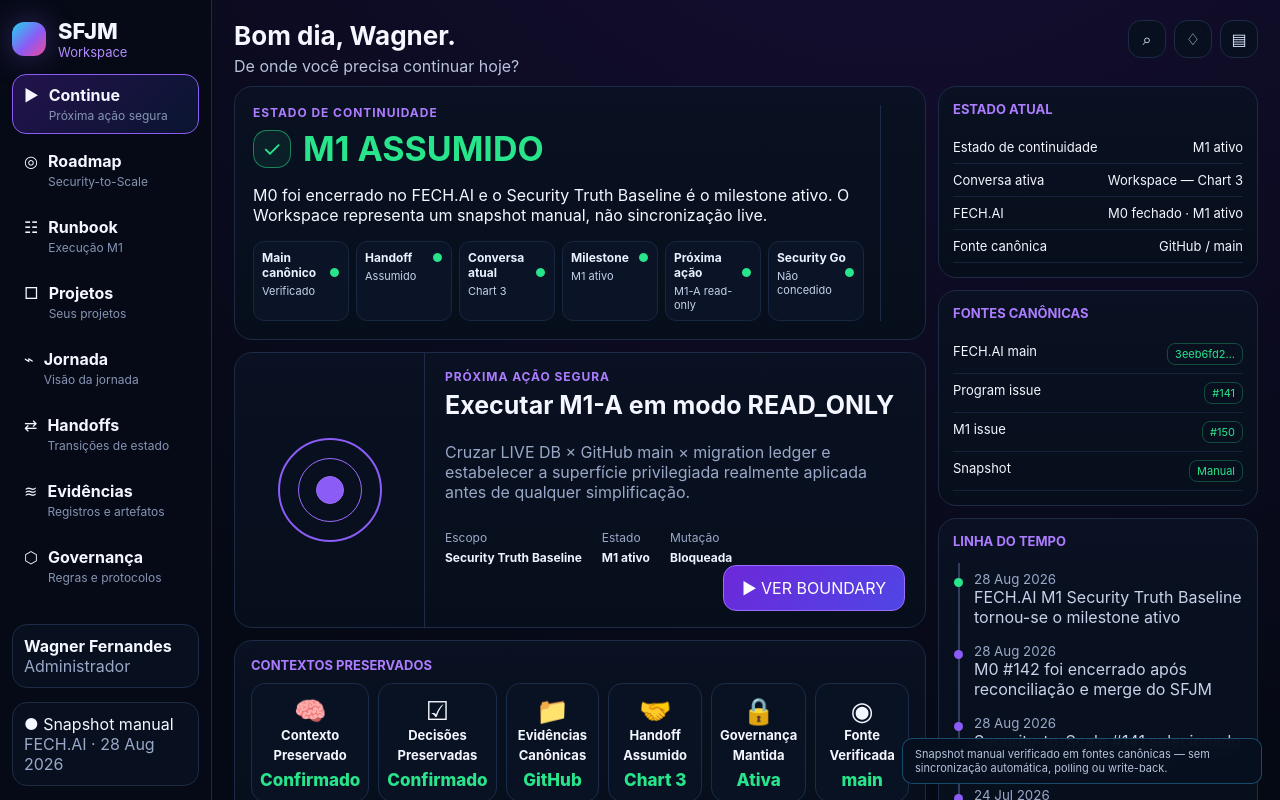
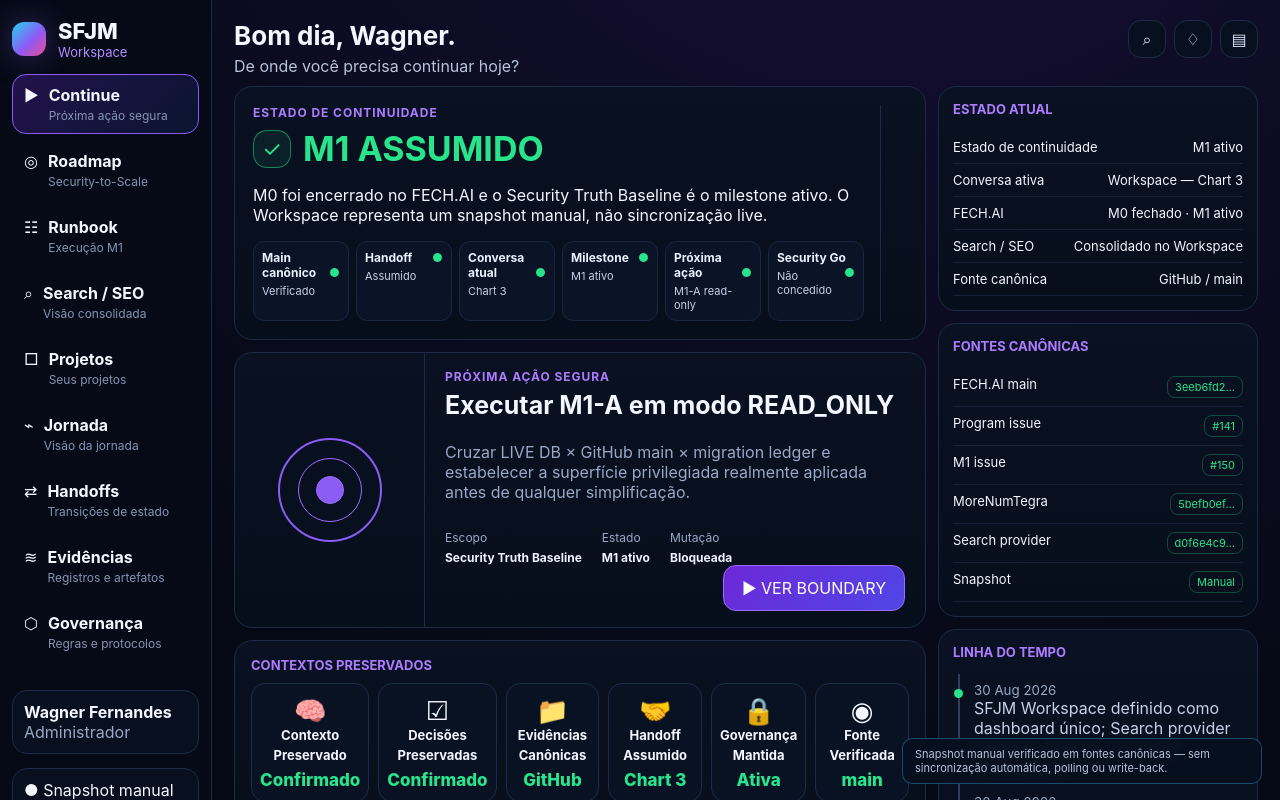
Before and after one commit to wagnerjfjunior/sfjm-workspace, a Next.js app: page / in a window 1280 px wide. Shown: the top 800 px of the page. Built offline with nearby package versions, Linux system fonts and the light colour scheme.

Commit message:
feat: add unified Search provider snapshot

```diff
--- a/data/workspace-demo.ts
+++ b/data/workspace-demo.ts
@@ -52,6 +52,23 @@ export type ProgramSnapshot = {
   runbook: RunbookItem[];
 };
 
+export type SearchPortfolioSnapshot = {
+  consumer: string;
+  consumerRepository: string;
+  consumerObservedSha: string;
+  releaseSha: string;
+  provider: string;
+  providerRepository: string;
+  providerObservedSha: string;
+  observedAt: string;
+  status: string;
+  nextAction: string;
+  providerResult: string;
+  searchState: string[];
+  measurementState: string[];
+  boundaries: string[];
+};
+
 export function calculateAcceptedProgramProgress(milestones: ProgramMilestone[]) {
   return milestones.reduce(
     (total, milestone) => total + milestone.weight * (milestone.acceptedPercent / 100),
@@ -65,6 +82,7 @@ export const workspaceDemo = {
     { icon: "▶", label: "Continue", helper: "Próxima ação segura", href: "#continue", active: true },
     { icon: "◎", label: "Roadmap", helper: "Security-to-Scale", href: "#fechai-program" },
     { icon: "☷", label: "Runbook", helper: "Execução M1", href: "#fechai-runbook" },
+    { icon: "⌕", label: "Search / SEO", helper: "Visão consolidada", href: "#search-portfolio" },
     { icon: "□", label: "Projetos", helper: "Seus projetos", href: "#projects" },
     { icon: "⌁", label: "Jornada", helper: "Visão da jornada", href: "#journey" },
     { icon: "⇄", label: "Handoffs", helper: "Transições de estado", href: "#" },
@@ -104,20 +122,52 @@ export const workspaceDemo = {
     {
       name: "MoreNumTegra",
       kind: "Projeto externo",
-      continuityState: "Green V1 funcionalmente homologada",
-      nextSafeAction: "Manter a produção estável e validar o HTTPS de www.moretegra.com.br quando a Green concluir o certificado.",
+      continuityState: "Search + Conversion publicada · P0-B pendente",
+      nextSafeAction: "Iniciar P0-B Search/indexabilidade; Measurement Foundation permanece em gate separado.",
       blockers: [
-        "www.moretegra.com.br com certificado ainda pendente no snapshot",
-        "Analytics/pixels/tags dependem de gate específico",
-        "Mudanças materiais devem seguir GitHub → Vercel → Green",
-        "Dados comerciais mutáveis exigem nova evidência antes de atualização"
+        "Robots/sitemap/Search Console ainda não comprovados/configurados",
+        "Measurement MoreNumTegra ainda não configurado",
+        "Consent enforcement técnico ainda não provado",
+        "Tracking, Search Console, Google Ads e spend exigem gates separados"
       ],
       repository: "wagnerjfjunior/MoreNumTegra",
-      observedSha: "3eca0d4fc212ef5bb499c92534dedd5ac86094e6",
-      observedAt: "28 Aug 2026",
-      verification: "Snapshot manual verificado · sem sincronização automática"
+      observedSha: "5befb0efee8e4bd6ca96bb594c010afded24056e",
+      observedAt: "30 Aug 2026",
+      verification: "Snapshot manual · release publicada 18cfab98e01be29c86d78d08f2f5035a8da70444"
     }
   ] satisfies ExternalProject[],
+
+  searchPortfolio: {
+    consumer: "MoreNumTegra",
+    consumerRepository: "wagnerjfjunior/MoreNumTegra",
+    consumerObservedSha: "5befb0efee8e4bd6ca96bb594c010afded24056e",
+    releaseSha: "18cfab98e01be29c86d78d08f2f5035a8da70444",
+    provider: "Ecossistema de Blogs, Sites, Portais e SEO",
+    providerRepository: "wagnerjfjunior/Blogs-sites-portais-seo",
+    providerObservedSha: "d0f6e4c9879a48bdac00bea1cf40056e04bf736c",
+    observedAt: "30 Aug 2026",
+    status: "Provider PR #10 integrada · dashboard único no SFJM Workspace",
+    nextAction: "P0-B Search/indexabilidade no consumer; Measurement Foundation depois de gate próprio.",
+    providerResult: "Award + conversion pricing + technical metadata guidance integrated",
+    searchState: [
+      "Search + Conversion release publicada",
+      "Title/meta/canonical JS/JSON-LD básicos no consumer",
+      "P0-B: validar indexabilidade, robots, sitemap e Search Console",
+      "Vercel permanece homologação noindex"
+    ],
+    measurementState: [
+      "Green capability observada: Meta Pixel, GTM e Google Analytics",
+      "MoreNumTegra tracking: NOT_CONFIGURED",
+      "LGPD modal ativo; consent enforcement não comprovado",
+      "Google Ads somente após Measurement QA"
+    ],
+    boundaries: [
+      "Provider alimenta evidência/recomendação; não mantém dashboard paralelo",
+      "MoreNumTegra mantém Product Authority e publicação",
+      "Workspace consolida visualização; não substitui fontes canônicas",
+      "Sem sync automático, write-back, tracking ou spend por esta decisão"
+    ]
+  } satisfies SearchPortfolioSnapshot,
 
   fechaiProgram: {
     name: "FECH.AI Security-to-Scale 2026",
@@ -277,6 +327,7 @@ export const workspaceDemo = {
     { label: "Estado de continuidade", value: "M1 ativo" },
     { label: "Conversa ativa", value: "Workspace — Chart 3" },
     { label: "FECH.AI", value: "M0 fechado · M1 ativo" },
+    { label: "Search / SEO", value: "Consolidado no Workspace" },
     { label: "Fonte canônica", value: "GitHub / main" }
   ] satisfies SourceRow[],
 
@@ -284,10 +335,14 @@ export const workspaceDemo = {
     { label: "FECH.AI main", value: "3eeb6fd2…", badge: true },
     { label: "Program issue", value: "#141", badge: true },
     { label: "M1 issue", value: "#150", badge: true },
+    { label: "MoreNumTegra", value: "5befb0ef…", badge: true },
+    { label: "Search provider", value: "d0f6e4c9…", badge: true },
     { label: "Snapshot", value: "Manual", badge: true }
   ] satisfies SourceRow[],
 
   timeline: [
+    { date: "30 Aug 2026", text: "SFJM Workspace definido como dashboard único; Search provider passa a alimentar snapshot consolidado" },
+    { date: "30 Aug 2026", text: "MoreNumTegra atualizado para release Search + Conversion e provider PR #10 integrada" },
     { date: "28 Aug 2026", text: "FECH.AI M1 Security Truth Baseline tornou-se o milestone ativo" },
     { date: "28 Aug 2026", text: "M0 #142 foi encerrado após reconciliação e merge do SFJM" },
     { date: "28 Aug 2026", text: "Security-to-Scale #141 selecionado para Roadmap + Runbook" },
```
